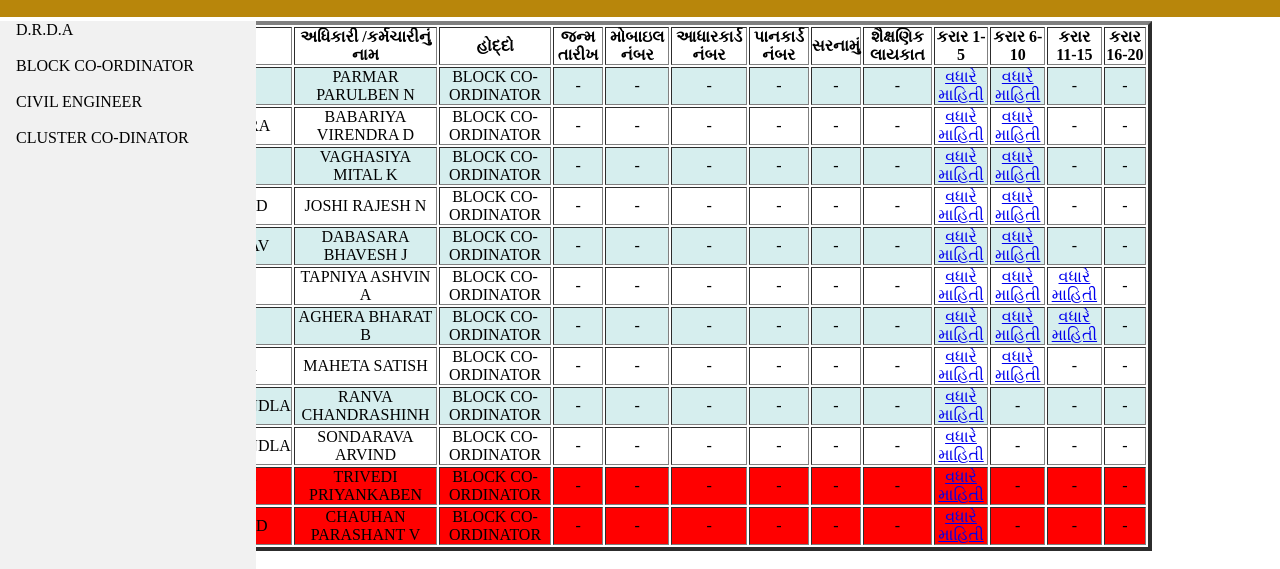
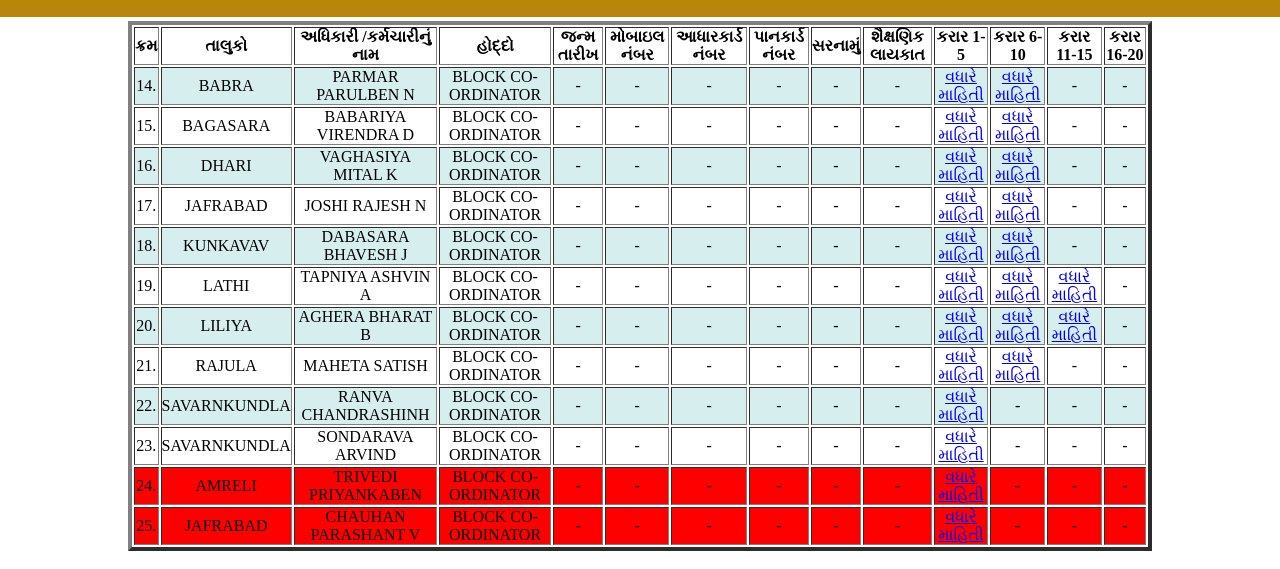
Before and after one commit to Hutishseju/internship-2022, a plain HTML site: page block.html in a window 1280 px wide. Shown: the part 231-800 px from the top of the page. Drawn offline with Linux system fonts and the light colour scheme.

Commit message:
Update block.html

```diff
--- a/block.html
+++ b/block.html
@@ -36,33 +36,6 @@
             padding-bottom: 20px;
             background-color: darkgoldenrod;
         }
-        ul {
-            list-style-type: none;
-            margin: 0;
-            padding: 0;
-            width: 20%;
-            background-color: #f1f1f1;
-            position: fixed;
-            height: 100%;
-            overflow: relative;
-        }
-
-        li a {
-            display: flexbox;
-            color: #000;
-            padding: 8px 16px;
-            text-decoration: none;
-        }
-
-        li a.active {
-        background-color: #04AA6D;
-        color: white;
-        }
-
-        li a:hover:not(.active) {
-        background-color: #555;
-        color: white;
-        }
     </style>
 </head>
 <body>
@@ -80,12 +53,6 @@
             </tr>
         </table>
         </marquee>
-        <ul>
-            <li><a href="./DRDA.html">D.R.D.A</a></li><br>
-            <li><a href="./block.html">BLOCK CO-ORDINATOR</a></li><br>
-            <li><a href="./civil.html">CIVIL ENGINEER</a></li><br>
-            <li><a href="./cluster.html">CLUSTER CO-DINATOR</a></li><br>
-        </ul>
     <div class="align">
         <table border="4pts">
             <tr>
```
